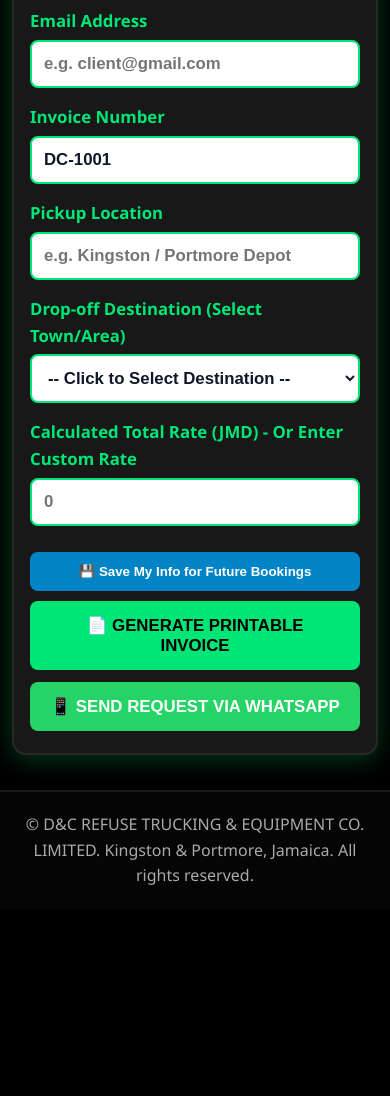
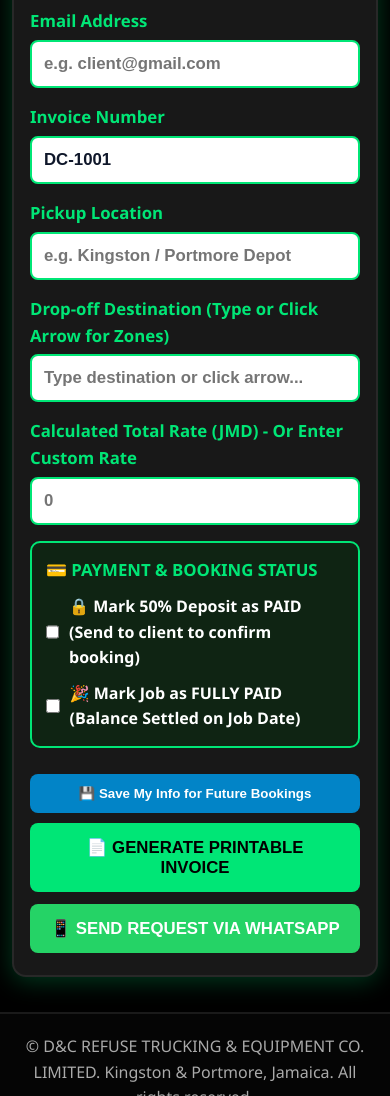
Before and after one commit to dctruckingjamaica/Dctrucking, a plain HTML site: page index.html in a window 390 px wide. Shown: the part 4698-5794 px from the top of the page. Before the commit the page ends 5607 px from the top, so only its background shows below. Drawn offline with Linux system fonts and the light colour scheme.

Commit message:
Update index.html

```diff
--- a/index.html
+++ b/index.html
@@ -476,6 +476,46 @@
             cursor: pointer;
         }
 
+        .payment-status-box {
+            grid-column: 1 / -1;
+            background: #0f2413;
+            border: 2px solid var(--primary-green);
+            padding: 14px;
+            border-radius: 10px;
+            display: flex;
+            flex-direction: column;
+            gap: 10px;
+        }
+
+        .payment-status-box h5 {
+            color: var(--primary-green);
+            font-size: 1.05rem;
+            font-weight: 900;
+            text-transform: uppercase;
+        }
+
+        .checkbox-item {
+            display: flex;
+            align-items: center;
+            gap: 10px;
+            cursor: pointer;
+        }
+
+        .checkbox-item input {
+            width: 22px;
+            height: 22px;
+            accent-color: var(--primary-green);
+            cursor: pointer;
+        }
+
+        .checkbox-item label {
+            color: #ffffff;
+            font-weight: 800;
+            font-size: 1rem;
+            cursor: pointer;
+            margin-bottom: 0;
+        }
+
         .btn-action-group {
             display: flex;
             flex-wrap: wrap;
@@ -525,7 +565,7 @@
             margin-top: 8px;
         }
 
-        /* PRINTABLE INVOICE: Restored large header title fonts while maintaining 1-page fit */
+        /* PRINTABLE INVOICE */
         #invoice-preview {
             display: none;
             border: 3px solid #1a531f;
@@ -575,7 +615,7 @@
 
         .inv-title-main {
             color: #1a531f;
-            font-size: 1.6rem; /* Restored back to large bold title size */
+            font-size: 1.6rem;
             font-weight: 900;
             text-transform: uppercase;
             line-height: 1.1;
@@ -584,7 +624,7 @@
         }
 
         .inv-title-sub {
-            font-size: 1.18rem; /* Restored back to large bold subtitle size */
+            font-size: 1.18rem;
             font-weight: 900;
             color: #111111;
             text-transform: uppercase;
@@ -594,7 +634,7 @@
         }
 
         .inv-title-loc {
-            font-size: 1rem; /* Restored back to clear comfortable size */
+            font-size: 1rem;
             font-weight: 800;
             color: #334155;
         }
@@ -814,49 +854,63 @@
                     <input type="text" id="inv-pickup" placeholder="e.g. Kingston / Portmore Depot">
                 </div>
 
+                <!-- Typeable Destination Input with Dropdown Suggestions & Auto-Pricing -->
                 <div class="input-group">
-                    <label>Drop-off Destination (Select Town/Area)</label>
-                    <select id="inv-destination" onchange="autoCalculateRate()">
-                        <option value="" data-price="0">-- Click to Select Destination --</option>
-                        <option value="Downtown" data-price="26000">📍 Downtown — $26,000 JMD</option>
-                        <option value="Kingston, Round Town, Half Way Tree, Liguanea, Jacks Hill" data-price="25000">📍 Kingston, Round Town, Half Way Tree, Liguanea, Jacks Hill — $25,000 JMD</option>
-                        <option value="Spanish Town, Portmore, Ferry" data-price="20000">📍 Spanish Town, Portmore, Ferry — $20,000 JMD</option>
-                        <option value="Old Harbour, Old Harbour Bay, Stony Hill, Port Royal, Harbour View, Airport, Bogwalk, Linstead, Riversdale, Papine, Kitson Town" data-price="27000">📍 Old Harbour, Old Harbour Bay, Stony Hill, Port Royal, Harbour View, Airport, Bogwalk, Linstead, Riversdale, Papine, Kitson Town — $27,000 JMD</option>
-                        <option value="May Pen, Four Paths, Ewarton, New Longsville, Gordon Town, Red Hills, Sligoville" data-price="31000">📍 May Pen, Four Paths, Ewarton, New Longsville, Gordon Town, Red Hills, Sligoville — $31,000 JMD</option>
-                        <option value="Tollgate, Clarendon Park, Above Rocks, Browns Hall, Friendship Gap" data-price="39000">📍 Tollgate, Clarendon Park, Above Rocks, Browns Hall, Friendship Gap — $39,000 JMD</option>
-                        <option value="Lionel Town, Mitchell Town, Rocky Point, Race Course, Worthy Park, Lawrence Tavern, Golden Spring, Vere, Portland Cottage, Irish Town, Kemps Hill" data-price="35000">📍 Lionel Town, Mitchell Town, Rocky Point, Race Course, Worthy Park, Lawrence Tavern, Golden Spring, Vere, Portland Cottage, Irish Town, Kemps Hill — $35,000 JMD</option>
-                        <option value="Chapelton, Summerfield, Rock River, Alston, Aenon Town, Mocho, Croft Hill, Mavis Bank" data-price="42000">📍 Chapelton, Summerfield, Rock River, Alston, Aenon Town, Mocho, Croft Hill, Mavis Bank — $42,000 JMD</option>
-                        <option value="Porus, Williamsfield, Royal Flat, Mandeville, Newport, Milk River, Kellits" data-price="47000">📍 Porus, Williamsfield, Royal Flat, Mandeville, Newport, Milk River, Kellits — $47,000 JMD</option>
-                        <option value="Wait-A-Bit, Albert Town" data-price="51000">📍 Wait-A-Bit, Albert Town — $51,000 JMD</option>
-                        <option value="Spaldings, Christiana, Coleyville, Troy, Frankfield, Thompson Town" data-price="47000">📍 Spaldings, Christiana, Coleyville, Troy, Frankfield, Thompson Town — $47,000 JMD</option>
-                        <option value="Junction, Bull Savannah, Top Hill, Munroe, Watchwell, Mountain Side, Ballards Valley, Malvern, New Forest, Alligator Pond" data-price="57000">📍 Junction, Bull Savannah, Top Hill, Munroe, Watchwell, Mountain Side, Ballards Valley, Malvern, New Forest, Alligator Pond — $57,000 JMD</option>
-                        <option value="Maggotty, Siloah, Balaclava, Lacovia, Newton" data-price="57000">📍 Maggotty, Siloah, Balaclava, Lacovia, Newton — $57,000 JMD</option>
-                        <option value="Santa Cruz, Gutters" data-price="54000">📍 Santa Cruz, Gutters — $54,000 JMD</option>
-                        <option value="Black River, New Market, Springfield, Treasure Beach, Southfield" data-price="60000">📍 Black River, New Market, Springfield, Treasure Beach, Southfield — $60,000 JMD</option>
-                        <option value="Sav-La-Mar, Grange Hill, Frome, Whithorn, Petersfield, Cornwall Mountain, Bethel Town, Whitehouse, Ginger Hill, Seaford Town" data-price="71000">📍 Sav-La-Mar, Grange Hill, Frome, Whithorn, Petersfield, Cornwall Mountain, Bethel Town, Whitehouse, Ginger Hill, Seaford Town — $71,000 JMD</option>
-                        <option value="Lucea, Kingsvale, Maroon Town, Hopewell, Round Hill" data-price="76000">📍 Lucea, Kingsvale, Maroon Town, Hopewell, Round Hill — $76,000 JMD</option>
-                        <option value="Negril, Little London, Darliston, Delveland" data-price="78000">📍 Negril, Little London, Darliston, Delveland — $78,000 JMD</option>
-                        <option value="Green Island, Orange Bay" data-price="82000">📍 Green Island, Orange Bay — $82,000 JMD</option>
-                        <option value="Montego Bay, Wakefield" data-price="67000">📍 Montego Bay, Wakefield — $67,000 JMD</option>
-                        <option value="Cambridge, Lambs River, Anchovy" data-price="70000">📍 Cambridge, Lambs River, Anchovy — $70,000 JMD</option>
-                        <option value="Falmouth, Clarks Town, Jackson Town, Ulster Spring, Cave Valley, Alexandria" data-price="59000">📍 Falmouth, Clarks Town, Jackson Town, Ulster Spring, Cave Valley, Alexandria — $59,000 JMD</option>
-                        <option value="Claremont, Bamboo, Browns Town, Runaway Bay, James Hill, Priory, Boscobel" data-price="53000">📍 Claremont, Bamboo, Browns Town, Runaway Bay, James Hill, Priory, Boscobel — $53,000 JMD</option>
-                        <option value="St. Ann's Bay, Ocho Rios, Retreat, Gayle, Oracabessa, Tower Isle, Jacks River" data-price="53000">📍 St. Ann's Bay, Ocho Rios, Retreat, Gayle, Oracabessa, Tower Isle, Jacks River — $53,000 JMD</option>
-                        <option value="Discovery Bay, Braco, Duncans" data-price="56000">📍 Discovery Bay, Braco, Duncans — $56,000 JMD</option>
-                        <option value="Guys Hill, Glengoffe, Polly Ground" data-price="32000">📍 Guys Hill, Glengoffe, Polly Ground — $32,000 JMD</option>
-                        <option value="Clonmel, Richmond, Highgate, Islington, Port Maria, Carron Hall" data-price="42000">📍 Clonmel, Richmond, Highgate, Islington, Port Maria, Carron Hall — $42,000 JMD</option>
-                        <option value="Annotto Bay, Windsor Castle, Buff Bay, Skibo" data-price="39000">📍 Annotto Bay, Windsor Castle, Buff Bay, Skibo — $39,000 JMD</option>
-                        <option value="Hope Bay, St Margarets Bay, Port Antonio, Fellowship, Dragon Bay" data-price="59000">📍 Hope Bay, St Margarets Bay, Port Antonio, Fellowship, Dragon Bay — $59,000 JMD</option>
-                        <option value="Boston, Long Bay" data-price="64000">📍 Boston, Long Bay — $64,000 JMD</option>
-                        <option value="Easington, Seaforth, Morant Bay, Lyssons, Airy Castle" data-price="42000">📍 Easington, Seaforth, Morant Bay, Lyssons, Airy Castle — $42,000 JMD</option>
-                        <option value="Stokes Hall, Trinityville, Bath, Bowden, Golden Grove" data-price="53000">📍 Stokes Hall, Trinityville, Bath, Bowden, Golden Grove — $53,000 JMD</option>
-                        <option value="Manchioneal, Hectors River" data-price="59000">📍 Manchioneal, Hectors River — $59,000 JMD</option>
-                    </select>
+                    <label>Drop-off Destination (Type or Click Arrow for Zones)</label>
+                    <input type="text" id="inv-destination" list="destination-list" placeholder="Type destination or click arrow..." oninput="checkDestinationPrice()">
+                    <datalist id="destination-list">
+                        <option value="Downtown" data-price="26000">Downtown ($26,000 JMD)</option>
+                        <option value="Kingston" data-price="25000">Kingston / St. Andrew ($25,000 JMD)</option>
+                        <option value="Spanish Town" data-price="20000">Portmore / Spanish Town ($20,000 JMD)</option>
+                        <option value="Old Harbour" data-price="27000">St. Catherine / Old Harbour ($27,000 JMD)</option>
+                        <option value="May Pen" data-price="31000">May Pen / Clarendon ($31,000 JMD)</option>
+                        <option value="Tollgate" data-price="39000">Tollgate / Mid-Island ($39,000 JMD)</option>
+                        <option value="Lionel Town" data-price="35000">South Clarendon ($35,000 JMD)</option>
+                        <option value="Chapelton" data-price="42000">Chapelton ($42,000 JMD)</option>
+                        <option value="Mandeville" data-price="47000">Mandeville / Manchester ($47,000 JMD)</option>
+                        <option value="Wait-A-Bit" data-price="51000">Wait-A-Bit ($51,000 JMD)</option>
+                        <option value="Spaldings" data-price="47000">Christiana / Spaldings ($47,000 JMD)</option>
+                        <option value="Junction" data-price="57000">Junction / St. Elizabeth ($57,000 JMD)</option>
+                        <option value="Maggotty" data-price="57000">Maggotty ($57,000 JMD)</option>
+                        <option value="Santa Cruz" data-price="54000">Santa Cruz ($54,000 JMD)</option>
+                        <option value="Black River" data-price="60000">Black River / Treasure Beach ($60,000 JMD)</option>
+                        <option value="Sav-La-Mar" data-price="71000">Sav-La-Mar / Westmoreland ($71,000 JMD)</option>
+                        <option value="Lucea" data-price="76000">Lucea / Hanover ($76,000 JMD)</option>
+                        <option value="Negril" data-price="78000">Negril ($78,000 JMD)</option>
+                        <option value="Green Island" data-price="82000">Green Island ($82,000 JMD)</option>
+                        <option value="Montego Bay" data-price="67000">Montego Bay / St. James ($67,000 JMD)</option>
+                        <option value="Cambridge" data-price="70000">Cambridge ($70,000 JMD)</option>
+                        <option value="Falmouth" data-price="59000">Falmouth / Trelawny ($59,000 JMD)</option>
+                        <option value="Claremont" data-price="53000">Browns Town / Runaway Bay ($53,000 JMD)</option>
+                        <option value="Ocho Rios" data-price="53000">Ocho Rios / St. Ann ($53,000 JMD)</option>
+                        <option value="Discovery Bay" data-price="56000">Discovery Bay ($56,000 JMD)</option>
+                        <option value="Guys Hill" data-price="32000">Guys Hill ($32,000 JMD)</option>
+                        <option value="Port Maria" data-price="42000">Port Maria / St. Mary ($42,000 JMD)</option>
+                        <option value="Annotto Bay" data-price="39000">Annotto Bay ($39,000 JMD)</option>
+                        <option value="Port Antonio" data-price="59000">Port Antonio / Portland ($59,000 JMD)</option>
+                        <option value="Boston" data-price="64000">Boston ($64,000 JMD)</option>
+                        <option value="Morant Bay" data-price="42000">Morant Bay / St. Thomas ($42,000 JMD)</option>
+                        <option value="Bath" data-price="53000">Bath ($53,000 JMD)</option>
+                        <option value="Manchioneal" data-price="59000">Manchioneal ($59,000 JMD)</option>
+                    </datalist>
                 </div>
 
                 <div class="input-group" style="grid-column: 1 / -1;">
                     <label>Calculated Total Rate (JMD) - Or Enter Custom Rate</label>
                     <input type="number" id="inv-amount" placeholder="0">
+                </div>
+
+                <!-- Payment Status Options -->
+                <div class="payment-status-box">
+                    <h5>💳 Payment & Booking Status</h5>
+                    <div class="checkbox-item">
+                        <input type="checkbox" id="inv-deposit-paid" onchange="togglePaymentBoxes('deposit')">
+                        <label for="inv-deposit-paid">🔒 Mark 50% Deposit as PAID (Send to client to confirm booking)</label>
+                    </div>
+                    <div class="checkbox-item">
+                        <input type="checkbox" id="inv-full-paid" onchange="togglePaymentBoxes('full')">
+                        <label for="inv-full-paid">🎉 Mark Job as FULLY PAID (Balance Settled on Job Date)</label>
+                    </div>
                 </div>
             </div>
 
@@ -874,7 +928,7 @@
                         <img src="IMG-20250804-WA0004.jpg" alt="D&C Logo">
                     </div>
                     <div class="inv-title-box">
-                        <div class="inv-title-main">INVOICE / BOOKING QUOTE</div>
+                        <div class="inv-title-main" id="out-invoice-header-title">INVOICE / BOOKING QUOTE</div>
                         <div class="inv-title-sub">D&C REFUSE TRUCKING & EQUIPMENT CO. LIMITED</div>
                         <div class="inv-title-loc">Jamaica | Kingston & Portmore Hub</div>
                     </div>
@@ -892,7 +946,8 @@
                     </div>
                 </div>
 
-                <p style="margin-bottom: 8px; color: #111827; font-size: 1.02rem;"><strong>Route Details:</strong> <span id="out-route"></span></p>
+                <!-- Clean route display -->
+                <p style="margin-bottom: 8px; color: #111827; font-size: 1.02rem;"><strong>Route:</strong> Pickup: <span id="out-pickup-text" style="font-weight: 800;"></span> ➔ Drop-off: <span id="out-dest-text" style="font-weight: 800;"></span></p>
 
                 <table style="margin-bottom: 8px; width: 100%; border-collapse: collapse; font-size: 1rem;">
                     <thead>
@@ -907,11 +962,11 @@
                             <td style="padding: 6px 8px; border-bottom: 1px solid #ddd; text-align: right; font-weight: bold; color: #111827;" id="out-amount">$0 JMD</td>
                         </tr>
                         <tr style="background-color: #f0fdf4;">
-                            <td style="padding: 6px 8px; border-bottom: 1px solid #ddd; color: #166534; font-weight: 800;">🔒 Required 50% Deposit (To Confirm Booking)</td>
+                            <td style="padding: 6px 8px; border-bottom: 1px solid #ddd; color: #166534; font-weight: 800;" id="out-deposit-label">🔒 Required 50% Deposit (To Confirm Booking)</td>
                             <td style="padding: 6px 8px; border-bottom: 1px solid #ddd; text-align: right; font-weight: 900; color: #166534;" id="out-deposit">$0 JMD</td>
                         </tr>
                         <tr>
-                            <td style="padding: 6px 8px; border-bottom: 1px solid #ddd; color: #334155; font-weight: 700;">🚚 Remaining 50% Balance (Due Upon Pickup)</td>
+                            <td style="padding: 6px 8px; border-bottom: 1px solid #ddd; color: #334155; font-weight: 700;" id="out-balance-label">🚚 Remaining 50% Balance (Due Upon Pickup)</td>
                             <td style="padding: 6px 8px; border-bottom: 1px solid #ddd; text-align: right; font-weight: bold; color: #334155;" id="out-balance">$0 JMD</td>
                         </tr>
                     </tbody>
@@ -926,7 +981,7 @@
                 </div>
 
                 <div class="inv-footer">
-                    <p style="margin-bottom: 2px; font-weight: bold; color: #b91c1c;">* 50% deposit required to lock in your booking date. Balance due upon pickup.</p>
+                    <p style="margin-bottom: 2px; font-weight: bold; color: #b91c1c;" id="out-footer-notice">* 50% deposit required to lock in your booking date. Balance due upon pickup.</p>
                     <p style="margin-bottom: 3px; font-weight: bold; color: #b91c1c;">⚠️ Cancellations under 72 hours are non-refundable.</p>
                     <p><strong>Thank you for choosing D&C Refuse Trucking & Equipment Co. Limited!</strong></p>
                 </div>
@@ -942,11 +997,25 @@
     </footer>
 
     <script>
-        function autoCalculateRate() {
-            var select = document.getElementById('inv-destination');
-            var selectedOption = select.options[select.selectedIndex];
-            var price = selectedOption.getAttribute('data-price');
-            document.getElementById('inv-amount').value = price || 0;
+        function togglePaymentBoxes(type) {
+            var dep = document.getElementById('inv-deposit-paid');
+            var full = document.getElementById('inv-full-paid');
+            if (type === 'full' && full.checked) {
+                dep.checked = true; // If full is checked, deposit is automatically paid
+            }
+        }
+
+        function checkDestinationPrice() {
+            var typedVal = document.getElementById('inv-destination').value.trim().toLowerCase();
+            var options = document.getElementById('destination-list').options;
+            var amountInput = document.getElementById('inv-amount');
+
+            for (var i = 0; i < options.length; i++) {
+                if (options[i].value.toLowerCase() === typedVal) {
+                    amountInput.value = options[i].getAttribute('data-price');
+                    return;
+                }
+            }
         }
 
         function saveClientProfile() {
@@ -990,25 +1059,48 @@
             var phone = document.getElementById('inv-phone').value || 'N/A';
             var email = document.getElementById('inv-email').value || 'N/A';
             var num = document.getElementById('inv-num').value || 'DC-1001';
-            var pickup = document.getElementById('inv-pickup').value || 'Standard Pickup';
+            var pickup = document.getElementById('inv-pickup').value || 'Kingston / Portmore Hub';
 
-            var destSelect = document.getElementById('inv-destination');
-            var destText = destSelect.options[destSelect.selectedIndex].text || 'Standard Destination';
+            var destInput = document.getElementById('inv-destination').value.trim() || 'Destination Hub';
 
             var totalAmount = parseFloat(document.getElementById('inv-amount').value) || 0;
             var deposit = totalAmount * 0.5;
             var balance = totalAmount * 0.5;
 
+            var depositPaid = document.getElementById('inv-deposit-paid').checked;
+            var fullPaid = document.getElementById('inv-full-paid').checked;
+
             document.getElementById('out-client').innerText = client;
             document.getElementById('out-phone').innerText = phone;
             document.getElementById('out-email').innerText = email;
             document.getElementById('out-num').innerText = num;
-            document.getElementById('out-route').innerText = pickup + " ➔ " + destText;
-            document.getElementById('out-desc').innerText = 'Haulage / Refuse Transport: ' + pickup + ' to ' + destText;
+
+            // Clean route display
+            document.getElementById('out-pickup-text').innerText = pickup;
+            document.getElementById('out-dest-text').innerText = destInput;
+            document.getElementById('out-desc').innerText = 'Haulage / Refuse Transport: ' + pickup + ' to ' + destInput;
 
             document.getElementById('out-amount').innerText = '$' + totalAmount.toLocaleString() + ' JMD';
             document.getElementById('out-deposit').innerText = '$' + deposit.toLocaleString() + ' JMD';
             document.getElementById('out-balance').innerText = '$' + balance.toLocaleString() + ' JMD';
+
+            // Dynamic Payment Status Logic
+            if (fullPaid) {
+                document.getElementById('out-invoice-header-title').innerText = 'OFFICIAL RECEIPT / PAID IN FULL';
+                document.getElementById('out-deposit-label').innerHTML = '✅ 50% Deposit PAID ($' + deposit.toLocaleString() + ' JMD)';
+                document.getElementById('out-balance-label').innerHTML = '✅ Remaining 50% Balance PAID IN FULL ($' + balance.toLocaleString() + ' JMD)';
+                document.getElementById('out-footer-notice').innerText = '🎉 JOB FULLY PAID IN FULL. Thank you for your business!';
+            } else if (depositPaid) {
+                document.getElementById('out-invoice-header-title').innerText = 'DEPOSIT RECEIPT / BOOKING CONFIRMED';
+                document.getElementById('out-deposit-label').innerHTML = '✅ 50% Deposit PAID ($' + deposit.toLocaleString() + ' JMD)';
+                document.getElementById('out-balance-label').innerHTML = '🚚 Remaining 50% Balance Due Upon Pickup ($' + balance.toLocaleString() + ' JMD)';
+                document.getElementById('out-footer-notice').innerText = '* 50% deposit received. Booking locked in! Balance due upon pickup.';
+            } else {
+                document.getElementById('out-invoice-header-title').innerText = 'INVOICE / BOOKING QUOTE';
+                document.getElementById('out-deposit-label').innerHTML = '🔒 Required 50% Deposit (To Confirm Booking)';
+                document.getElementById('out-balance-label').innerHTML = '🚚 Remaining 50% Balance (Due Upon Pickup)';
+                document.getElementById('out-footer-notice').innerText = '* 50% deposit required to lock in your booking date. Balance due upon pickup.';
+            }
 
             document.getElementById('out-date').innerText = new Date().toLocaleDateString();
 
@@ -1020,27 +1112,35 @@
             var phone = document.getElementById('inv-phone').value || 'N/A';
             var email = document.getElementById('inv-email').value || 'N/A';
             var num = document.getElementById('inv-num').value || 'DC-1001';
-            var pickup = document.getElementById('inv-pickup').value || 'Standard Pickup Point';
-
-            var destSelect = document.getElementById('inv-destination');
-            var destText = destSelect.options[destSelect.selectedIndex].text || 'Standard Destination';
+            var pickup = document.getElementById('inv-pickup').value || 'Kingston Hub';
+            var destInput = document.getElementById('inv-destination').value.trim() || 'Destination Hub';
 
             var totalAmount = parseFloat(document.getElementById('inv-amount').value) || 0;
             var deposit = totalAmount * 0.5;
             var balance = totalAmount * 0.5;
 
-            var message = "Hello D&C Refuse Trucking, new haulage booking request:\n\n" +
+            var depositPaid = document.getElementById('inv-deposit-paid').checked;
+            var fullPaid = document.getElementById('inv-full-paid').checked;
+
+            var statusText = "";
+            if (fullPaid) {
+                statusText = "🎉 FULLY PAID IN FULL ($" + totalAmount.toLocaleString() + " JMD)";
+            } else if (depositPaid) {
+                statusText = "✅ 50% DEPOSIT PAID ($" + deposit.toLocaleString() + " JMD)\n🚚 BALANCE DUE UPON PICKUP: $" + balance.toLocaleString() + " JMD";
+            } else {
+                statusText = "🔴 REQUIRED 50% DEPOSIT: $" + deposit.toLocaleString() + " JMD (Payable to confirm booking)\n🚚 BALANCE DUE UPON PICKUP: $" + balance.toLocaleString() + " JMD";
+            }
+
+            var message = "Hello D&C Refuse Trucking, haulage booking details:\n\n" +
                           "Invoice #: " + num + "\n" +
                           "Client Name: " + client + "\n" +
                           "Phone: " + phone + "\n" +
                           "Email: " + email + "\n" +
                           "Pickup Point: " + pickup + "\n" +
-                          "Drop-off Destination: " + destText + "\n\n" +
+                          "Drop-off Destination: " + destInput + "\n\n" +
                           "Total Rate: $" + totalAmount.toLocaleString() + " JMD\n" +
-                          "🔴 REQUIRED 50% DEPOSIT: $" + deposit.toLocaleString() + " JMD (Payable in advance to confirm booking)\n" +
-                          "🔴 REMAINING 50% BALANCE: $" + balance.toLocaleString() + " JMD (Payable upon pickup on job date)\n\n" +
-                          "⚠️ Policy Acknowledged: I understand that a 50% deposit confirms my booking date and cancellations must be made at least 72 hours in advance for a deposit refund.\n\n" +
-                          "Please confirm availability and share payment instructions for the deposit.";
+                          statusText + "\n\n" +
+                          "Thank you!";
 
             var whatsappUrl = "https://wa.me/18768628579?text=" + encodeURIComponent(message);
             window.open(whatsappUrl, "_blank");
```
